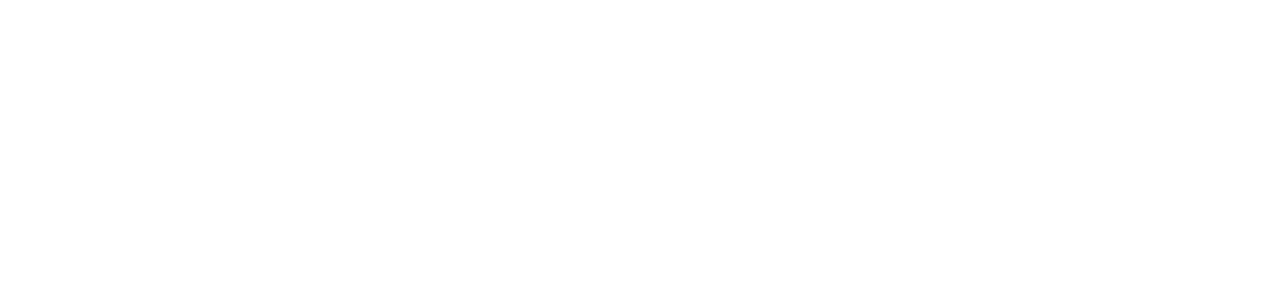
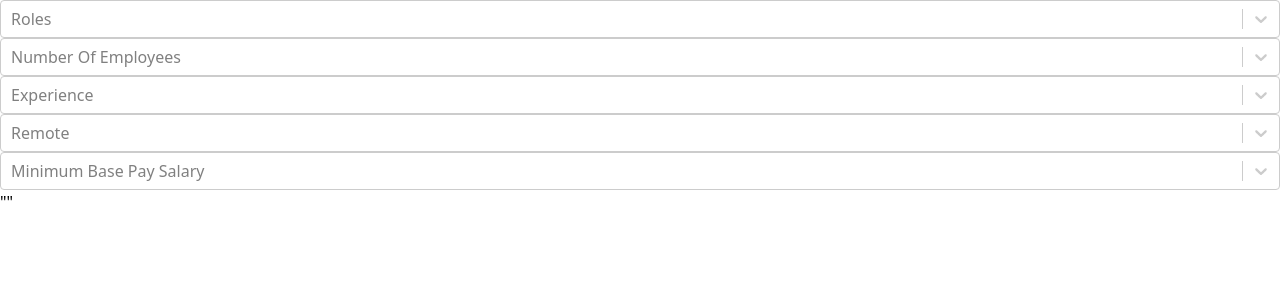
Before and after one commit to punyakrit/weekday-assignment, a React (Vite) app: page / in a window 1280 px wide. Shown: the top 300 px of the page. Built offline with nearby package versions, Linux system fonts and the light colour scheme; no server answers.

Commit message:
appbar logic

```diff
--- a/package.json
+++ b/package.json
@@ -14,6 +14,7 @@
     "axios": "^1.6.8",
     "react": "^18.2.0",
     "react-dom": "^18.2.0",
+    "react-select": "^5.8.0",
     "redux": "^5.0.1"
   },
   "devDependencies": {
--- a/src/App.tsx
+++ b/src/App.tsx
@@ -1,8 +1,9 @@
+import Home from "./pages/Home"
 
 function App() {
   return (
     <div>
-
+      <Home/>
     </div>
   )
 }
--- /dev/null
+++ b/src/components/SearchBar.tsx
@@ -0,0 +1,76 @@
+// SearchBar.js
+import DropDown from "./ui/DropDown";
+
+function SearchBar() {
+  // Define options for each dropdown
+  const rolesOptions = [
+    { value: "tech lead", label: "tech lead" },
+    { value: "frontend", label: "frontend" },
+    { value: "ios", label: "ios" },
+    { value: "backend", label: "backend" },
+    { value: "android", label: "android" },
+  ];
+
+  const employeesOptions = [
+    { value: "1-10", label: "1-10" },
+    { value: "11-20", label: "11-20" },
+    { value: "21-50", label: "21-50" },
+    { value: "51-100", label: "51-100" },
+    { value: "101-200", label: "101-200" },
+    { value: "201-500", label: "201-500" },
+    { value: "500+", label: "500+" },
+
+
+  ];
+
+  const experienceOptions = [
+    { value: "1", label: "1" },
+    { value: "2", label: "2" },
+    { value: "3", label: "3" },
+    { value: "4", label: "4" },
+    { value: "5", label: "5" },
+    { value: "6", label: "6" },
+    { value: "7", label: "7" },
+    { value: "8", label: "8" },
+    { value: "9", label: "9" },
+    { value: "10", label: "10" },
+  ];
+
+  const remoteOptions = [
+    { value: "Remote", label: "Remote" },
+    { value: "Hybrid", label: "Hybrid" },
+    { value: "In-office", label: "In-office" },
+
+  ];
+
+  const salaryOptions = [
+    { value: "0L", label: "0L" },
+    { value: "10L", label: "10L" },
+    { value: "20L", label: "20L" },
+    { value: "30L", label: "30L" },
+    { value: "40L", label: "40L" },
+    { value: "50L", label: "50L" },
+    { value: "60L", label: "60L" },
+    { value: "70L", label: "70L" },
+  ];
+
+  return (
+    <div className="m-8">
+      <div className="flex flex-wrap space-x-3 justify-start">
+        <DropDown placeholder="Roles" options={rolesOptions} />
+        <DropDown
+          placeholder="Number Of Employees"
+          options={employeesOptions}
+        />
+        <DropDown placeholder="Experience" options={experienceOptions} />
+        <DropDown placeholder="Remote" options={remoteOptions} />
+        <DropDown
+          placeholder="Minimum Base Pay Salary"
+          options={salaryOptions}
+        />
+      </div>
+    </div>
+  );
+}
+
+export default SearchBar;
--- /dev/null
+++ b/src/components/ui/DropDown.tsx
@@ -0,0 +1,26 @@
+import { useState } from "react"
+import Select from "react-select"
+
+function DropDown({placeholder, options}:any) {
+
+    const [value , setValue ] = useState(null)
+  return (
+    <div className="min-w-min">
+      <Select
+      className="min-w-44"
+      options={options}
+      defaultValue={value}
+      placeholder={placeholder}
+      onChange={()=>{setValue}}
+      isMulti
+      isSearchable
+
+      >
+      </Select>
+    </div>
+  )
+}
+
+
+
+export default DropDown
--- /dev/null
+++ b/src/pages/Home.tsx
@@ -0,0 +1,25 @@
+import { useEffect, useState } from "react";
+import SearchBar from "../components/SearchBar";
+import axios from "axios";
+
+function Home() {
+  const [data, setData] = useState("");
+  useEffect(() => {
+    axios
+      .post("https://api.weekday.technology/adhoc/getSampleJdJSON", {
+        limit: 1,
+        offset: 0,
+      })
+      .then((res) => setData(res.data.jdList));
+  }, []);
+  console.log(data);
+  return (
+    <div className="h-full ">
+      <SearchBar />
+
+      {JSON.stringify(data)}
+    </div>
+  );
+}
+
+export default Home;
```
Also changed, not shown: 1 other file (tests, documents, lock files or other folders).
